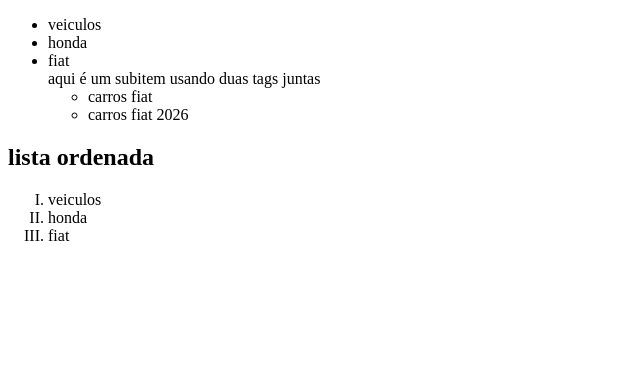
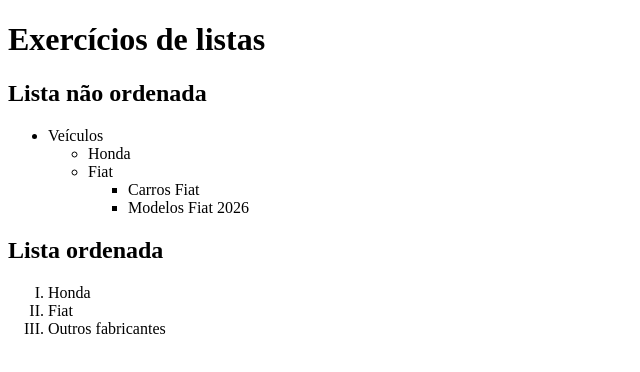
Before and after one commit to iagovitobatista/estudos-full-stack-web, a plain HTML site: page licoes/listas.html in a window 1280 px wide. Shown: the whole page, without its empty margins (0-640 px from the left). Drawn offline with Linux system fonts and the light colour scheme.

Commit message:
fix(html): corrige estrutura e semantica do exercicio listas.html

```diff
--- a/licoes/listas.html
+++ b/licoes/listas.html
@@ -1,36 +1,32 @@
-<!--
-ul>unordered list( lista não ordenada)
-ol> Ordered list(lista ordenada)
-li> List item( item da lista)
--->
 <!DOCTYPE html>
-<html lang="en">
+<html lang="pt-BR">
 <head>
   <meta charset="UTF-8">
   <meta name="viewport" content="width=device-width, initial-scale=1.0">
-    <title>Document</title>
+  <title>Listas HTML</title>
 </head>
 <body>
+  <h1>Exercícios de listas</h1>
+  <!-- ul = lista não ordenada, ol = ordenada, li = item -->
+  <h2>Lista não ordenada</h2>
   <ul>
-<li>veiculos</li>
-<li>honda</li>
-<li>fiat</li>
-    aqui é um subitem usando duas tags juntas <ul>
-        <li>carros fiat</li>
-        <li>carros fiat 2026</li>
-
+    <li>Veículos
+      <ul>
+        <li>Honda</li>
+        <li>Fiat
+          <ul>
+            <li>Carros Fiat</li>
+            <li>Modelos Fiat 2026</li>
           </ul>
         </li>
-
       </ul>
-<h2>lista ordenada </h2>
-
+    </li>
+  </ul>
+  <h2>Lista ordenada</h2>
   <ol type="I">
-    <!--nao é mais recomendado-->
-    <li>veiculos</li>
-<li>honda</li>
-<li>fiat</li>
+    <li>Honda</li>
+    <li>Fiat</li>
+    <li>Outros fabricantes</li>
   </ol>
-
 </body>
 </html>
```
Lines whose indentation alone changed are shown as unchanged.
